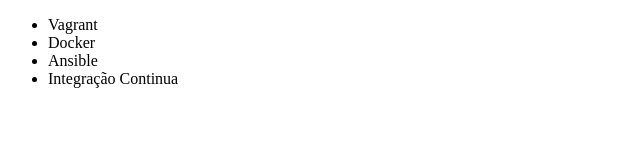
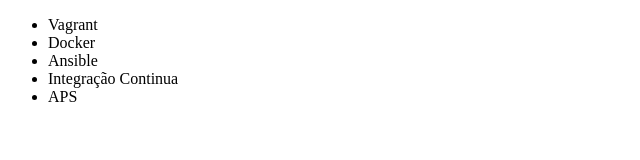
Before and after one commit to TelesVEVO/teste, a plain HTML site: page index.html in a window 1280 px wide. Shown: the full height of the page, 0-640 px from the left. Drawn offline with Linux system fonts and the light colour scheme.

Commit message:
APS adicionado

```diff
--- a/index.html
+++ b/index.html
@@ -12,6 +12,7 @@
         <li>Docker</li>
         <li>Ansible</li>
         <li>Integração Continua</li>
+        <li>APS</li>
     </ul>
 </body>
 </html>
```
